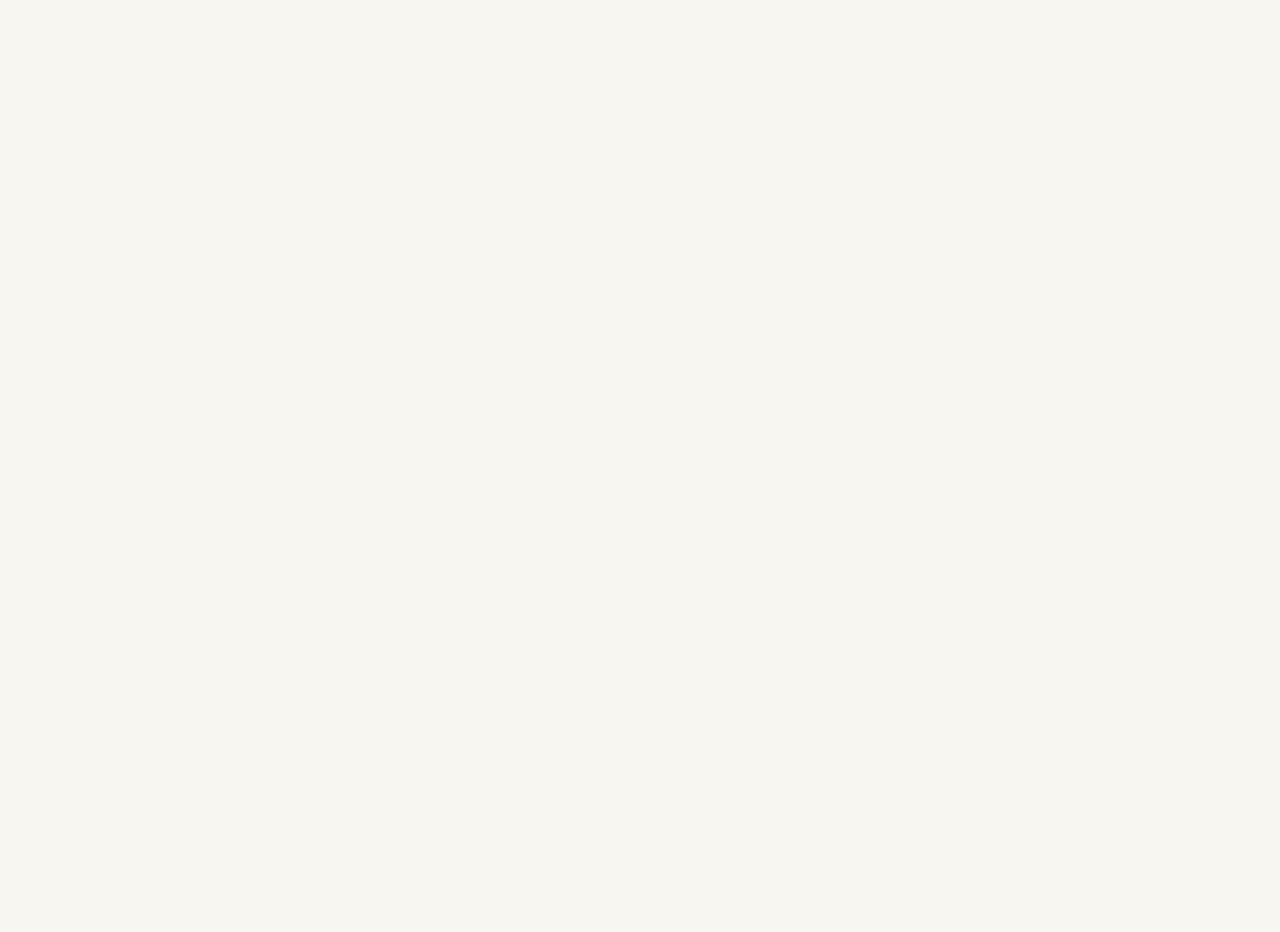
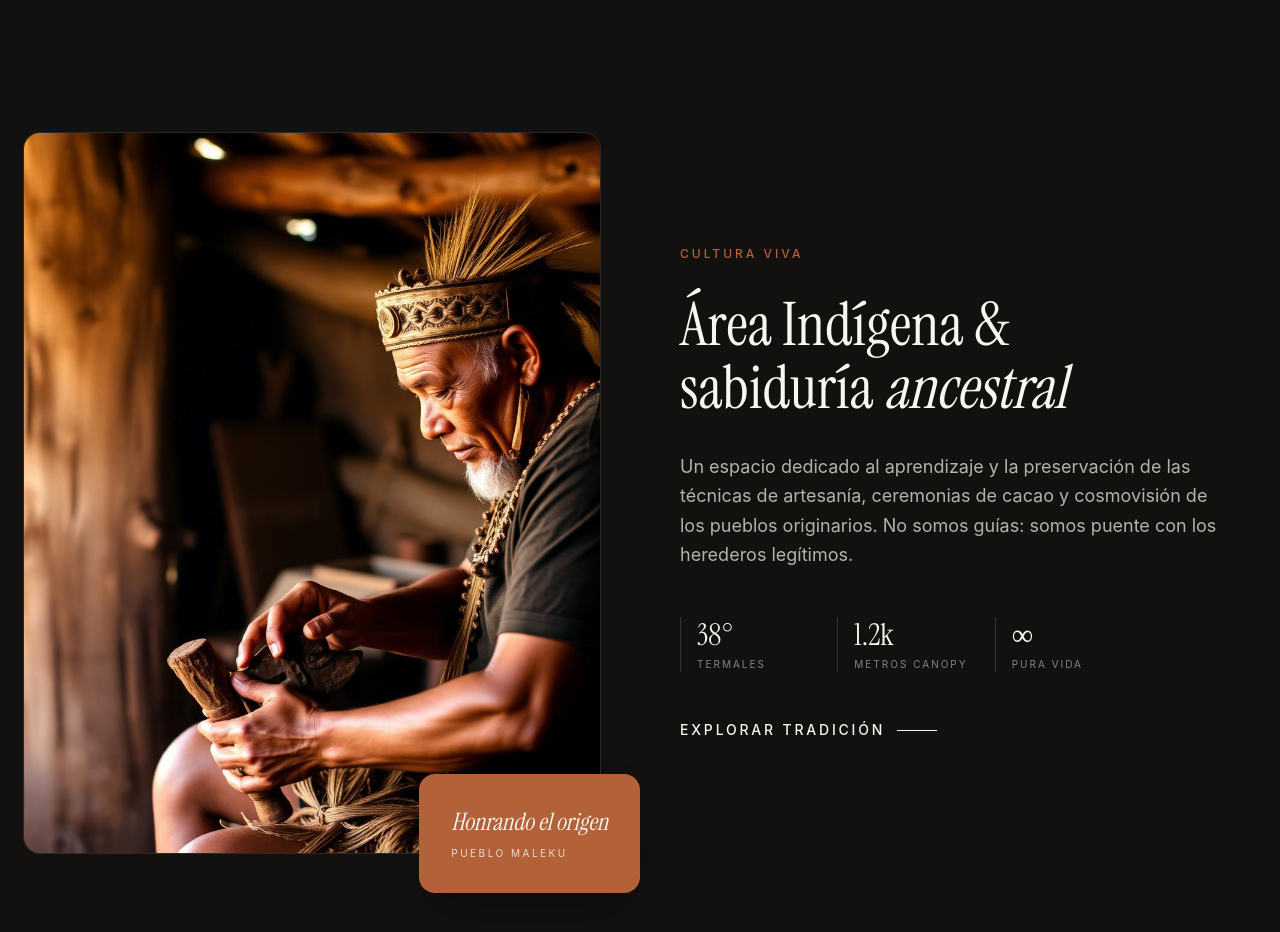
Before and after one commit to Gerardoprogramer/selvatica, a Next.js app: page / in a window 1280 px wide. Shown: the part 3240-4172 px from the top of the page. Before the commit the page ends 3197 px from the top, so only its background shows below. Built offline with nearby package versions, Linux system fonts and the light colour scheme.

Commit message:
Add Indigenous component and Stat subcomponent to enhance cultural representation

```diff
--- a/app/page.tsx
+++ b/app/page.tsx
@@ -3,6 +3,7 @@ import { Hero } from "@/components/Hero";
 import { Nav } from "@/components/Nav";
 import { Experiences } from "@/components/Experiences";
 import { Marquee } from "@/components/Marquee";
+import { Indigenous } from "@/components/Indigenous";
 
 export default function Home() {
   return (
@@ -12,6 +13,7 @@ export default function Home() {
         <BookingBar />
         <Experiences />
         <Marquee />
+        <Indigenous />
     </div>
   );
 }
--- /dev/null
+++ b/components/Indigenous.tsx
@@ -0,0 +1,76 @@
+'use client';
+
+import { motion } from "motion/react"
+import { Stat } from "./Stat"
+import Image from "next/image"
+
+export const Indigenous = () => {
+    return (
+        <section id="origen" className="bg-volcanic text-mist py-32 md:py-44 overflow-hidden">
+            <div className="max-w-7xl mx-auto px-6 grid grid-cols-1 md:grid-cols-12 gap-16 md:gap-20 items-center">
+                <motion.div
+                    initial={{ opacity: 0, x: -40 }}
+                    whileInView={{ opacity: 1, x: 0 }}
+                    viewport={{ once: true, margin: "-80px" }}
+                    transition={{ duration: 1.1, ease: [0.19, 1, 0.22, 1] }}
+                    className="md:col-span-6 relative"
+                >
+                    <div className="aspect-4/5 overflow-hidden rounded-2xl ring-1 ring-mist/10">
+                        <Image
+                            src='/assets/indigena.jpg'
+                            width={500}
+                            height={600}
+                            alt="Artesano indígena Maleku tallando una máscara"
+                            loading="lazy"
+                            className="w-full h-full object-cover"
+                        />
+                    </div>
+                    <motion.div
+                        initial={{ opacity: 0, scale: 0.9 }}
+                        whileInView={{ opacity: 1, scale: 1 }}
+                        viewport={{ once: true }}
+                        transition={{ delay: 0.4, duration: 0.8 }}
+                        className="absolute -bottom-6 -right-6 md:-bottom-10 md:-right-10 p-6 md:p-8 bg-clay text-mist rounded-2xl shadow-2xl"
+                    >
+                        <p className="font-serif italic text-xl md:text-2xl">Honrando el origen</p>
+                        <p className="text-[10px] uppercase tracking-[0.25em] mt-2 opacity-80">
+                            Pueblo Maleku
+                        </p>
+                    </motion.div>
+                </motion.div>
+
+                <motion.div
+                    initial={{ opacity: 0, x: 40 }}
+                    whileInView={{ opacity: 1, x: 0 }}
+                    viewport={{ once: true, margin: "-80px" }}
+                    transition={{ duration: 1.1, ease: [0.19, 1, 0.22, 1], delay: 0.15 }}
+                    className="md:col-span-6 flex flex-col gap-8"
+                >
+                    <span className="text-clay font-medium tracking-[0.25em] uppercase text-xs">
+                        Cultura Viva
+                    </span>
+                    <h2 className="font-serif text-5xl md:text-6xl text-balance leading-[1.05]">
+                        Área Indígena & sabiduría <em>ancestral</em>
+                    </h2>
+                    <p className="text-mist/70 text-lg leading-relaxed max-w-[48ch] text-pretty">
+                        Un espacio dedicado al aprendizaje y la preservación de las técnicas de artesanía,
+                        ceremonias de cacao y cosmovisión de los pueblos originarios. No somos guías:
+                        somos puente con los herederos legítimos.
+                    </p>
+                    <div className="grid grid-cols-3 gap-6 mt-4 max-w-md">
+                        <Stat n="38°" l="Termales" />
+                        <Stat n="1.2k" l="Metros canopy" />
+                        <Stat n="∞" l="Pura vida" />
+                    </div>
+                    <a
+                        href="#galeria"
+                        className="inline-flex items-center gap-3 text-mist hover:text-clay transition-colors w-fit mt-4 text-sm uppercase tracking-[0.2em] font-medium"
+                    >
+                        Explorar tradición
+                        <span className="w-10 h-px bg-current" />
+                    </a>
+                </motion.div>
+            </div>
+        </section>
+    )
+}
--- /dev/null
+++ b/components/Stat.tsx
@@ -0,0 +1,9 @@
+
+export const Stat = ({ n, l }: { n: string; l: string }) => {
+    return (
+        <div className="flex flex-col gap-1 border-l border-mist/15 pl-4">
+            <span className="font-serif text-3xl text-mist">{n}</span>
+            <span className="text-[10px] uppercase tracking-[0.2em] text-mist/50">{l}</span>
+        </div>
+    )
+}
```
